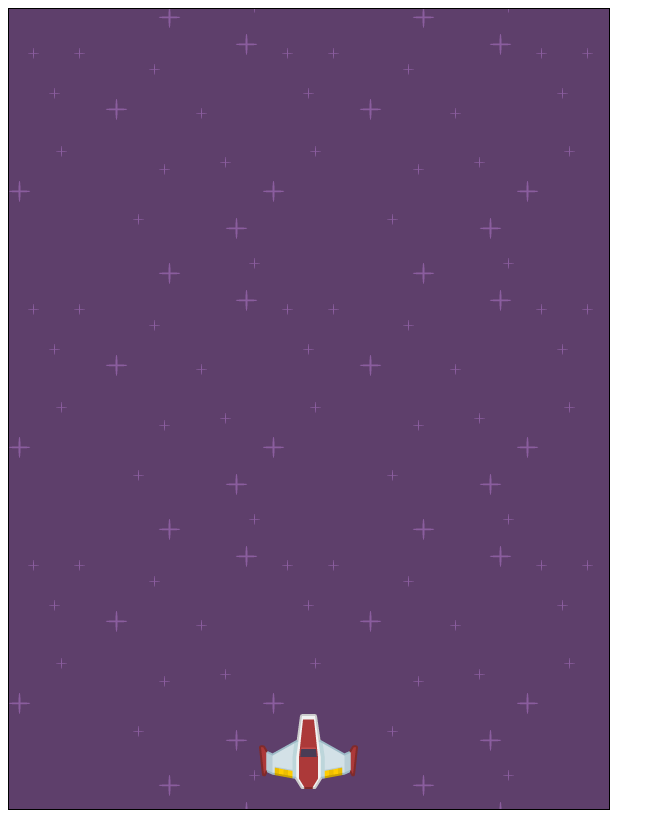
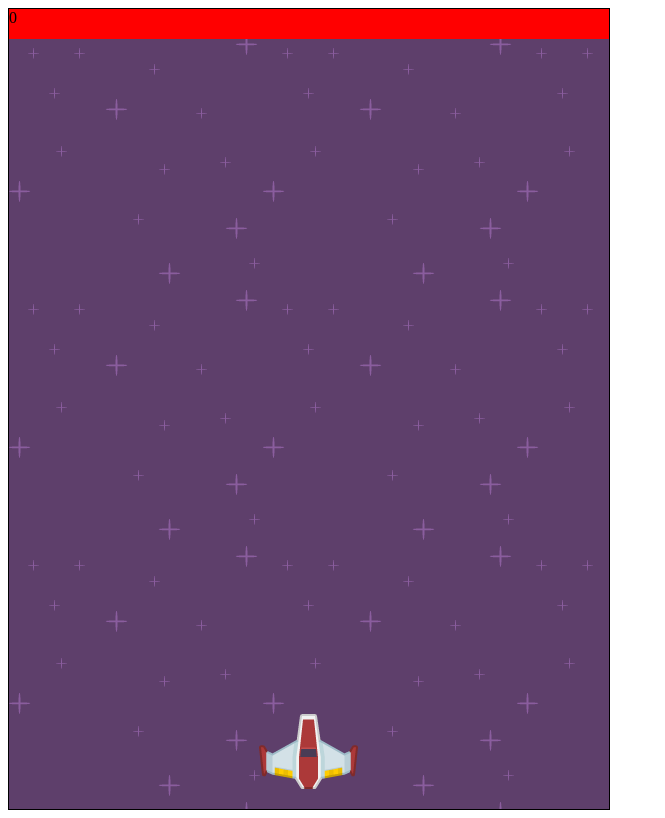
Before and after one commit to EugenioAL/ProgWeb, a plain HTML site: page game/index.html in a window 1280 px wide. Shown: the whole page, without its empty margins (0-665 px from the left). Drawn offline with Linux system fonts and the light colour scheme.

Commit message:
placaar implementado mas ainda nao funcional

```diff
--- a/game/css/styles.css
+++ b/game/css/styles.css
@@ -3,6 +3,10 @@
   background-image: url("../assets/Background/starBackground.png");
   position: relative;
   overflow: hidden;
+}
+
+#placar {
+  position: absolute;
 }
 
 #ship {
--- a/game/index.html
+++ b/game/index.html
@@ -7,6 +7,7 @@
   </head>
   <body>
     <div id="space">
+      <div id="placar"></div>
       <img id="ship" src="assets/player.png" alt="" />
     </div>
     <script src="js/game.js"></script>
--- a/game/js/game.js
+++ b/game/js/game.js
@@ -5,17 +5,19 @@
 
   const PROB_ENEMY_SHIP = 0.0;
 
-  let space, ship;
+  let space, ship,placar;
   let enemies = [];
 
   function init() {
     space = new Space();
     ship = new Ship();
+    placar = new Placar();
     const interval = window.setInterval(run, 1000 / FPS);
   }
 
   window.addEventListener("keydown", (e) => {
-    if (e.key === "ArrowLeft") ship.mudaDirecao(-1);
+    if (e.key === "ArrowLeft") {ship.mudaDirecao(-1);
+      ship.direcao = 0}
     else if (e.key === "ArrowRight") ship.mudaDirecao(+1);
   });
 
@@ -30,6 +32,25 @@
       this.element.style.backgroundPositionY = `${
         parseInt(this.element.style.backgroundPositionY) + 1
       }px`;
+    }
+  }
+
+  class Placar {
+    constructor(){
+      this.element = document.getElementById("placar");
+      this.element.style.width = `${TAMX}px`;
+      this.element.style.height = `${30}px`;
+      this.element.style.backgroundColor = `red`;
+      this.pontos = 0;
+      this.show();
+    }
+
+    show(){
+      this.element.innerHTML = this.pontos;
+    }
+
+    addPontos(){
+      console.log(this.pontos);
     }
   }
 
@@ -53,17 +74,10 @@
       }
     }
     move() {
-
       if (this.direcao === 0 && this.element.style.left != '0px')
         this.element.style.left = `${parseInt(this.element.style.left) - 5}px`;
       if (this.direcao === 2 && this.element.style.left != `${TAMX-100}px`)
         this.element.style.left = `${parseInt(this.element.style.left) + 5}px`;
-      if (this.direcao === 3 && this.element.style.top != `0px`)
-        this.element.style.left = `${parseInt(this.element.style.left) - 5}px`;
-      if (this.direcao === 4 && this.element.style.top != `${TAMY-100}px`)
-        this.element.style.left = `${parseInt(this.element.style.left) + 5}px`;
-
-      console.log(this.element.style.left);
       space.move();
     }
   }
```
